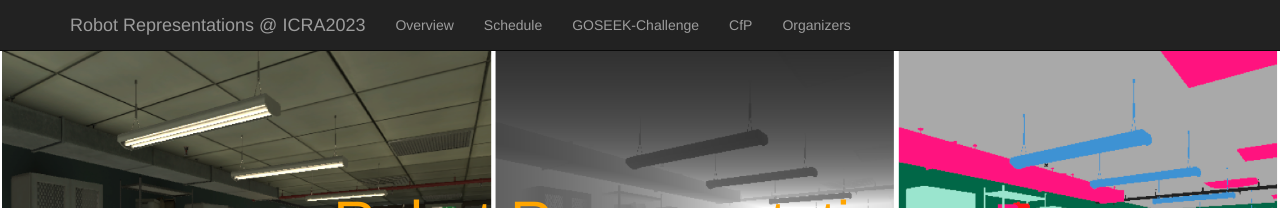
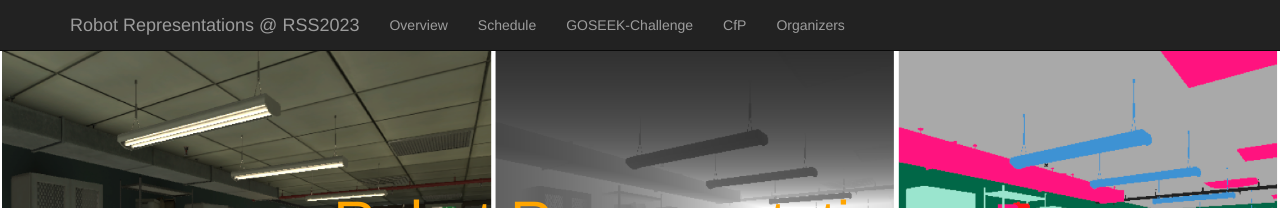
Before and after one commit to MIT-SPARK/robotRepresentations-RSS2023, a Jekyll site: the page built from index.html, in a window 1280 px wide. Shown: the top 208 px of the page. Built offline with Jekyll 4.4.1, drawn with Linux system fonts in a browser that asks for light colours; some of the changed text lies outside the part shown.

Commit message:
update config

```diff
--- a/_config.yml
+++ b/_config.yml
@@ -1,7 +1,7 @@
 title: Robot Representations
 description: Title
-sitename: Robot Representations @ ICRA2023
-baseurl: /robotRepresentations-ICRA2023
+sitename: Robot Representations @ RSS2023
+baseurl: /robotRepresentations-RSS2023
 url: https://mit-spark.github.io
 
 sass:
```
